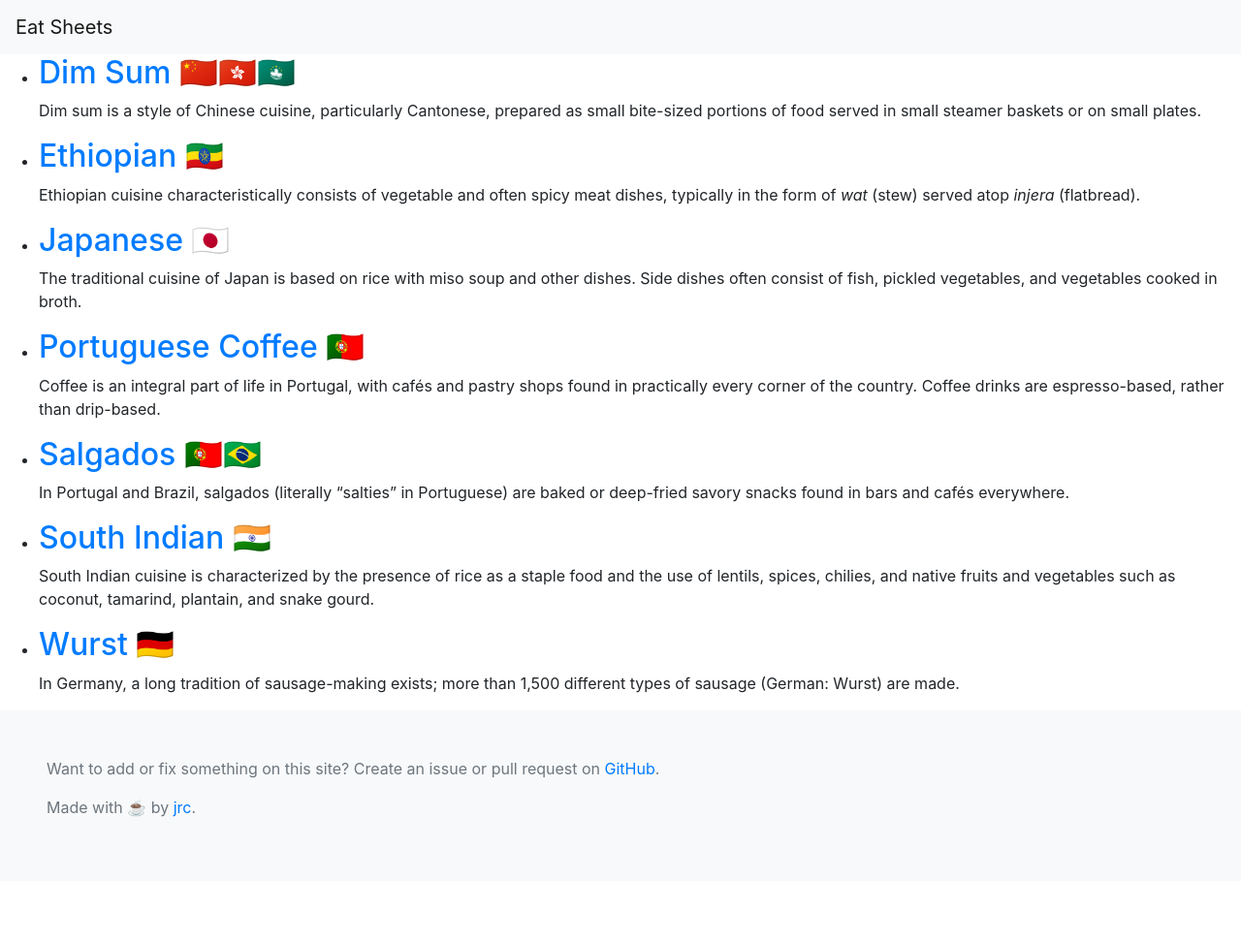
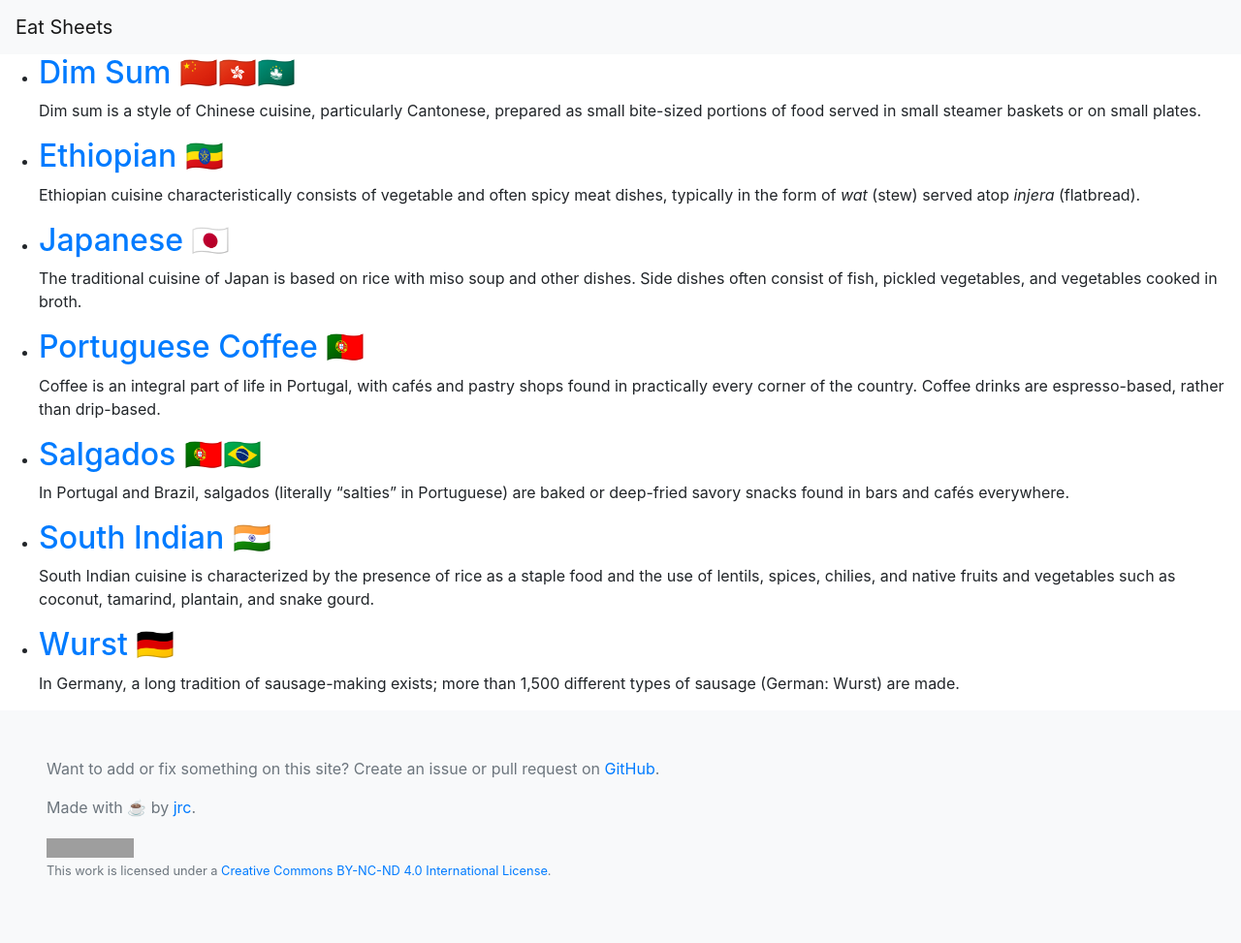
Before and after one commit to jrc/EatSheets, a Jekyll site: the page built from index.html, in a window 1280 px wide. Shown: the whole page at 97% size. Built offline with Jekyll 4.4.1, drawn with Linux system fonts in a browser that asks for light colours; nearby versions of some CDN libraries; before the commit the page ends 909 px from its top, so only the background shows below that; grey boxes are pictures that could not be loaded.

Commit message:
Add CC BY-NC-ND

```diff
--- a/_layouts/default.html
+++ b/_layouts/default.html
@@ -27,6 +27,8 @@
       <div class="container-fluid p-3 p-md-5">
         <p>Want to add or fix something on this site? Create an issue or pull request on <a href="https://github.com/Wikifood/EatSheets">GitHub</a>.</p>
         <p>Made with ☕️ by <a href="https://github.com/jrc">jrc</a>.</p>
+
+        <p><small><a rel="license" href="http://creativecommons.org/licenses/by-nc-nd/4.0/"><img alt="Creative Commons License" style="border-width:0" src="https://i.creativecommons.org/l/by-nc-nd/4.0/80x15.png" /></a><br />This work is licensed under a <a rel="license" href="http://creativecommons.org/licenses/by-nc-nd/4.0/">Creative Commons BY-NC-ND 4.0 International License</a>.</small></p>
       </div>
     </footer>
   </body>
```
Also changed, not shown: 1 other file.
